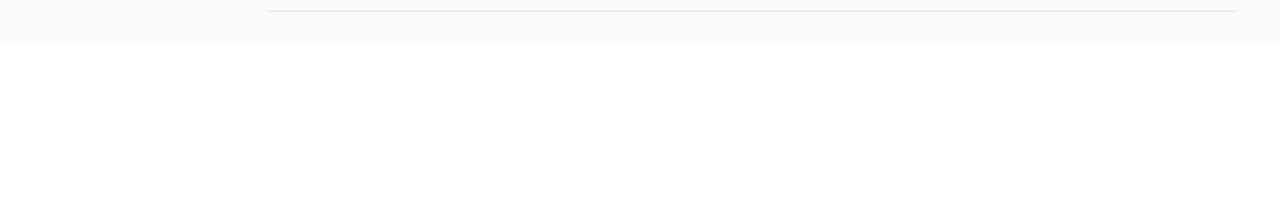
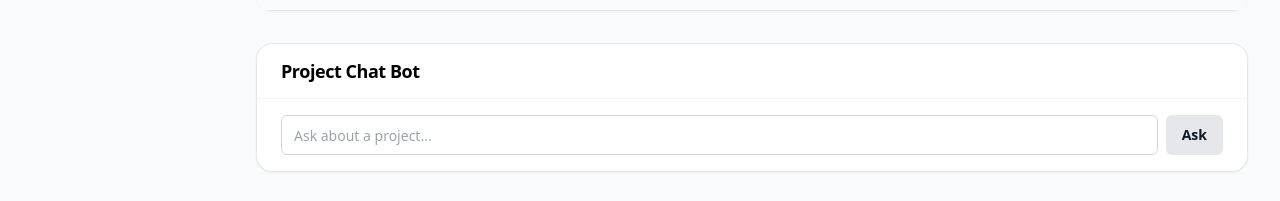
Before and after one commit to eputnam77/DocReview360, a Next.js app in the folder frontend/: page /dashboard in a window 1280 px wide. Shown: the part 881-1082 px from the top of the page. Before the commit the page ends 924 px from the top, so only its background shows below. Built offline with nearby package versions, Linux system fonts and the light colour scheme; no server answers.

Commit message:
feat(dashboard): add project chat bot

```diff
--- /dev/null
+++ b/frontend/components/ChatBot.tsx
@@ -0,0 +1,39 @@
+import React, { useState } from "react";
+import { Card, CardHeader, CardTitle, CardContent } from "@/components/ui/card";
+import { Input } from "@/components/ui/input";
+import { Button } from "@/components/ui/button";
+
+export default function ChatBot() {
+  const [question, setQuestion] = useState("");
+  const [answer, setAnswer] = useState<string | null>(null);
+
+  async function ask() {
+    if (!question.trim()) return;
+    const resp = await fetch("/api/chat", {
+      method: "POST",
+      headers: { "Content-Type": "application/json" },
+      body: JSON.stringify({ text: question }),
+    });
+    const data = await resp.json();
+    setAnswer(data.result);
+  }
+
+  return (
+    <Card className="mt-6">
+      <CardHeader>
+        <CardTitle>Project Chat Bot</CardTitle>
+      </CardHeader>
+      <CardContent className="space-y-2">
+        <div className="flex gap-2">
+          <Input
+            value={question}
+            onChange={(e) => setQuestion(e.target.value)}
+            placeholder="Ask about a project..."
+          />
+          <Button onClick={ask}>Ask</Button>
+        </div>
+        {answer && <p className="text-sm">{answer}</p>}
+      </CardContent>
+    </Card>
+  );
+}
--- a/frontend/components/index.tsx
+++ b/frontend/components/index.tsx
@@ -50,6 +50,7 @@ export { default as StepStatusBadge } from "./workflow/StepStatusBadge";
 export { default as CompletedBanner } from "./workflow/CompletedBanner";
 export { default as UploadDropzone } from "./workflow/UploadDropzone";
 export { default as SearchBar } from "./SearchBar";
+export { default as ChatBot } from "./ChatBot";
 
 // Add more as your project grows...
 // export { default as SomeOtherComponent } from "./workflow/SomeOtherComponent";
--- a/frontend/pages/dashboard/index.tsx
+++ b/frontend/pages/dashboard/index.tsx
@@ -1,6 +1,7 @@
 import React, { useEffect, useState } from "react";
 import { Card, CardHeader, CardTitle, CardContent } from "@/components/ui/card";
 import { Tabs, TabsList, TabsTrigger, TabsContent } from "@/components/ui/tabs";
+import { ChatBot } from "@/components";
 import {
   LayoutDashboard,
   FolderOpen,
@@ -279,6 +280,8 @@ export default function MainDashboardPage() {
           </Card>
         </TabsContent>
       </Tabs>
+      {/* Simple project chat bot */}
+      <ChatBot />
     </div>
   );
 }
```
